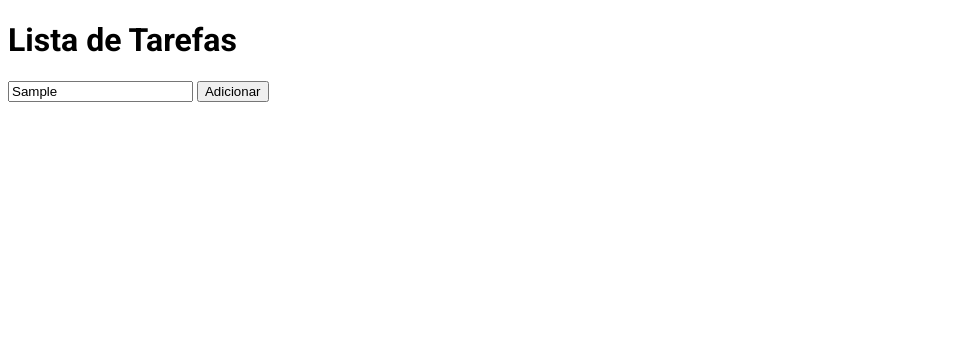
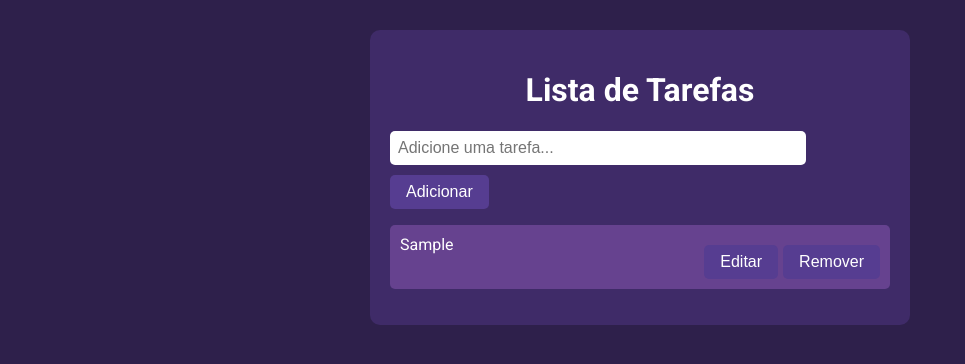
Before and after one commit to 4ndredev21/toDoList, a plain HTML site: page index.html in a window 1280 px wide. Both pictures are taken after typing "Sample" into the empty fields and a click on the button "Adicionar". Shown: the whole page, without its empty margins (0-965 px from the left). Drawn offline with Linux system fonts and the light colour scheme.

Commit message:
finalizado o TODOLIST

```diff
--- a/index.html
+++ b/index.html
@@ -14,8 +14,8 @@
     <div class="container">
       <h1>Lista de Tarefas</h1>
       <input type="text" id="taskInput" placeholder="Adicione uma tarefa..." />
-      <button>Adicionar</button>
-      <ul id="tasklist"></ul>
+      <button onclick="addTask()">Adicionar</button>
+      <ul id="taskList"></ul>
       <script src="./script.js"></script>
     </div>
   </body>
--- a/script.js
+++ b/script.js
@@ -2,14 +2,31 @@ const tasklist = document.getElementById("taskList");
 const taskInput = document.getElementById("taskInput");
 
 function addTask() {
-  const taskText = taskInput.ariaValueMax.trim();
-  if (taskText != "") {
+  const taskText = taskInput.value.trim();
+  if (taskText !== "") {
+    const maxText = taskText.substring(0, 35);
     const li = document.createElement("li");
     li.innerHTML = `
-    <span>$(taskText)</span>
+    <span>${maxText}</span>
     <button class="editButton" onClick="editTask(this)">Editar</button>
-    <button class="editButton" onClick="editTask(this)">Editar</button>
-    <button>Remover</button>
+    <button class="deleteButton" onClick="deleteTask(this)">Remover</button>
+
     `;
+    tasklist.appendChild(li);
+    taskInput.value = "";
   }
 }
+
+function editTask(button) {
+  const li = button.parentElement;
+  const span = li.querySelector("span");
+  const newText = prompt("Editar tarefa", span.textContent);
+  if (newText !== null && newText.trim() !== "") {
+    span.textContent = newText.trim();
+  }
+}
+
+function deleteTask(button) {
+  const li = button.parentElement;
+  tasklist.removeChild(li);
+}
--- a/style.css
+++ b/style.css
@@ -1,3 +1,67 @@
 body {
   font-family: "Roboto", sans-serif;
+  background-color: #2e204b;
+  color: #fff;
+  margin: 0;
+  padding: 0;
 }
+
+.container {
+  max-width: 500px;
+  margin: 30px auto;
+  padding: 20px;
+  background-color: #3f2b68;
+  border-radius: 10px;
+}
+
+h1 {
+  text-align: center;
+}
+
+input {
+  width: 80%;
+  padding: 8px;
+  font-size: 16px;
+  border: none;
+  border-radius: 5px;
+  align-items: center;
+  justify-content: center;
+}
+
+button {
+  padding: 8px 16px;
+  font-size: 16px;
+  background-color: #563d91;
+  color: #fff;
+  border: none;
+  border-radius: 5px;
+  cursor: pointer;
+  margin-top: 10px;
+}
+
+ul {
+  list-style-type: none;
+  padding: 0;
+}
+li {
+  padding: 10px;
+  background-color: #66428f;
+  margin-bottom: 5px;
+  border-radius: 5px;
+  display: flex;
+  justify-content: space-between;
+}
+
+li:hover {
+  background-color: #7d649b;
+}
+
+li span {
+  flex: 1;
+  text-align: left;
+}
+
+
+li .deleteButton{
+  margin-left: 5px;
+}
```
